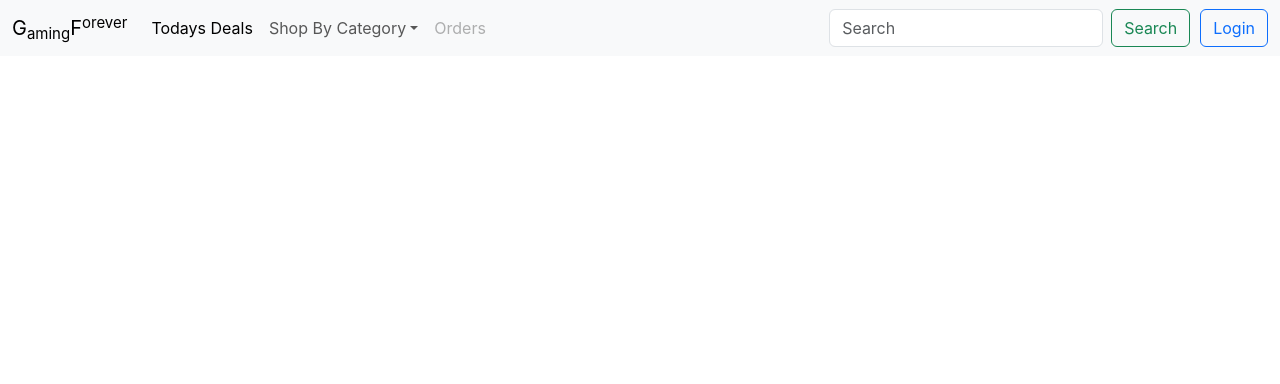
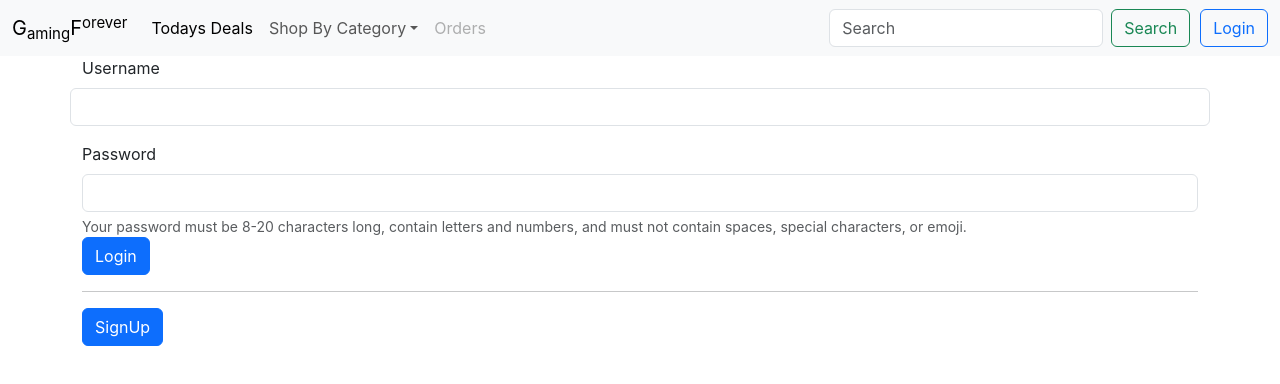
Before and after one commit to SumitSawant1029/Gaming-Ecommerce-Website, a React (Create React App) app: page / in a window 1280 px wide. Shown: the top 384 px of the page. Built offline with nearby package versions, Linux system fonts and the light colour scheme.

Commit message:
Login Page

```diff
--- a/src/App.js
+++ b/src/App.js
@@ -1,10 +1,13 @@
 import logo from './logo.svg';
 import './App.css';
 import Navbar from './components/Navbar';
+import Login1 from './components/Login1';
+
 function App() {
   return (
   <>
    <Navbar/>
+   <Login1/>
   </>
   );
 }
--- /dev/null
+++ b/src/components/Login1.js
@@ -0,0 +1,25 @@
+import React from 'react'
+
+function Login1(){
+    return(
+
+            <div className="container" >
+                <div class="mb-3 row">
+                    <label for="inputPassword5" class="form-label">Username</label>
+                    <input type="text" id="inputPassword5" class="form-control" aria-describedby="passwordHelpBlock"/>
+                </div>
+
+
+                <label for="inputPassword5" class="form-label">Password</label>
+                <input type="password" id="inputPassword5" class="form-control" aria-describedby="passwordHelpBlock"/>
+                <div id="passwordHelpBlock" class="form-text">
+                Your password must be 8-20 characters long, contain letters and numbers, and must not contain spaces, special characters, or emoji.
+                </div>
+
+                <button type="button" class="btn btn-primary">Login</button><hr></hr>
+                <button type="button" class="btn btn-primary">SignUp</button>
+            </div>
+
+    )
+}
+export default Login1;
```
